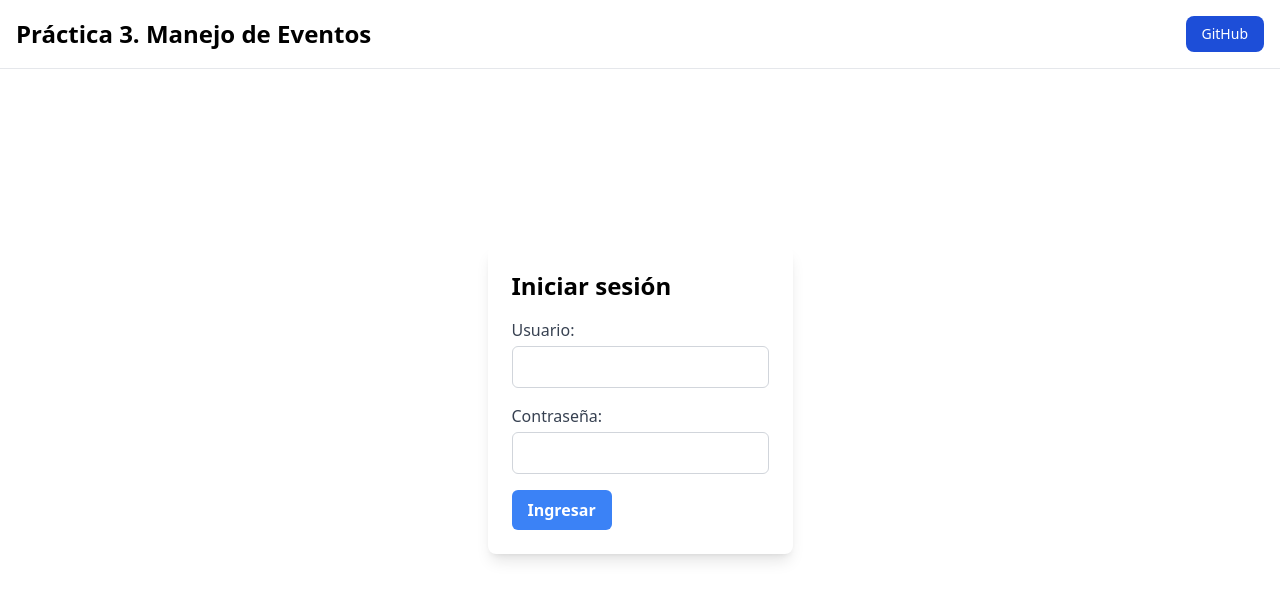
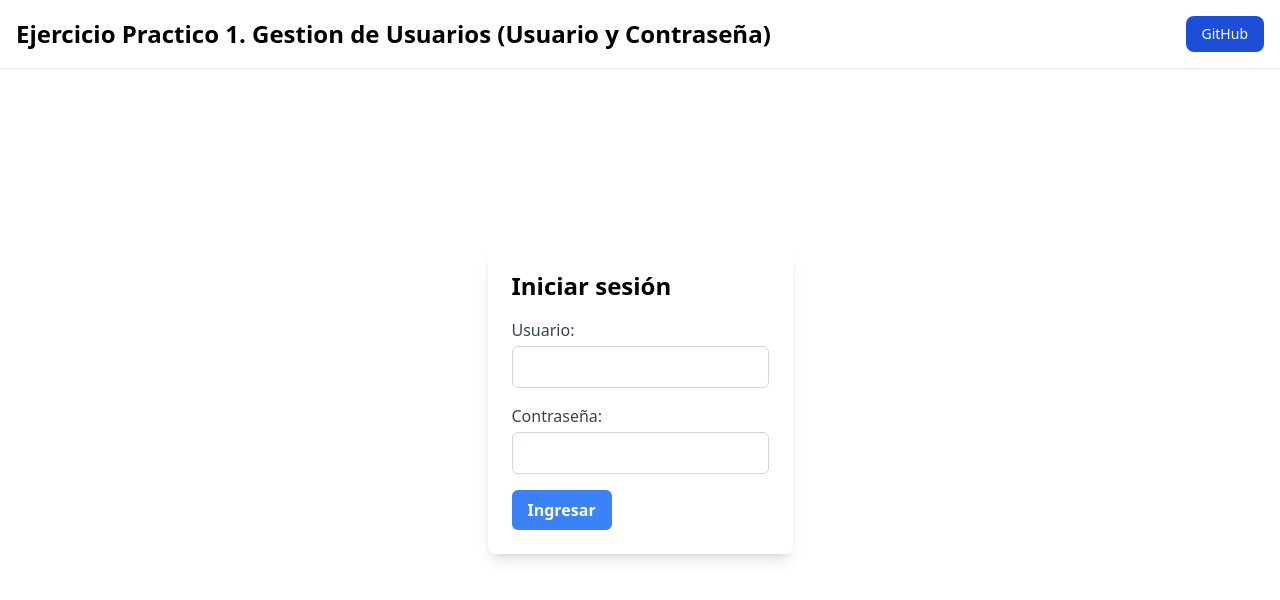
Before and after one commit to itsuigy/GU-usuario-contrasena, a plain HTML site: page index.html in a window 1280 px wide. Drawn offline with nearby package versions, Linux system fonts and the light colour scheme.

Commit message:
Corrección de titulo

```diff
--- a/index.html
+++ b/index.html
@@ -11,7 +11,7 @@
     <nav class="bg-white dark:bg-gray-900 fixed w-full z-20 top-0 start-0 border-b border-gray-200 dark:border-gray-600">
         <div class="max-w-screen-xl flex flex-wrap items-center justify-between mx-auto p-4">
             <a href="#" class="flex items-center space-x-3 rtl:space-x-reverse">
-                <span class="self-center text-2xl font-semibold whitespace-nowrap dark:text-white">Práctica 3. Manejo de Eventos</span>
+                <span class="self-center text-2xl font-semibold whitespace-nowrap dark:text-white">Ejercicio Practico 1. Gestion de Usuarios (Usuario y Contraseña)</span>
             </a>
             <div class="flex md:order-2 space-x-3 md:space-x-0 rtl:space-x-reverse">
                 <button type="button" onclick="github()" class="text-white bg-blue-700 hover:bg-blue-800 focus:ring-4 focus:outline-none focus:ring-blue-300 font-medium rounded-lg text-sm px-4 py-2 text-center dark:bg-blue-600 dark:hover:bg-blue-700 dark:focus:ring-blue-800">GitHub</button>
```
